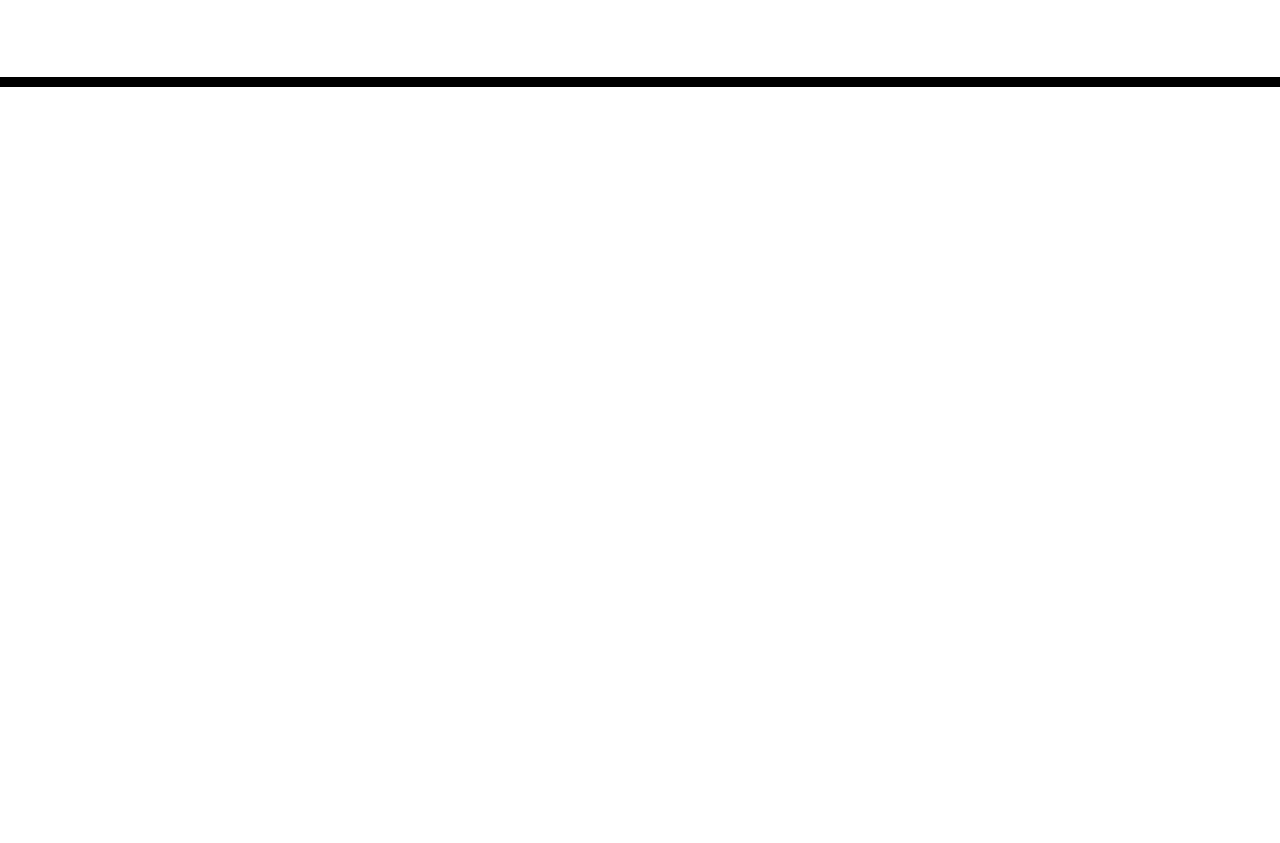
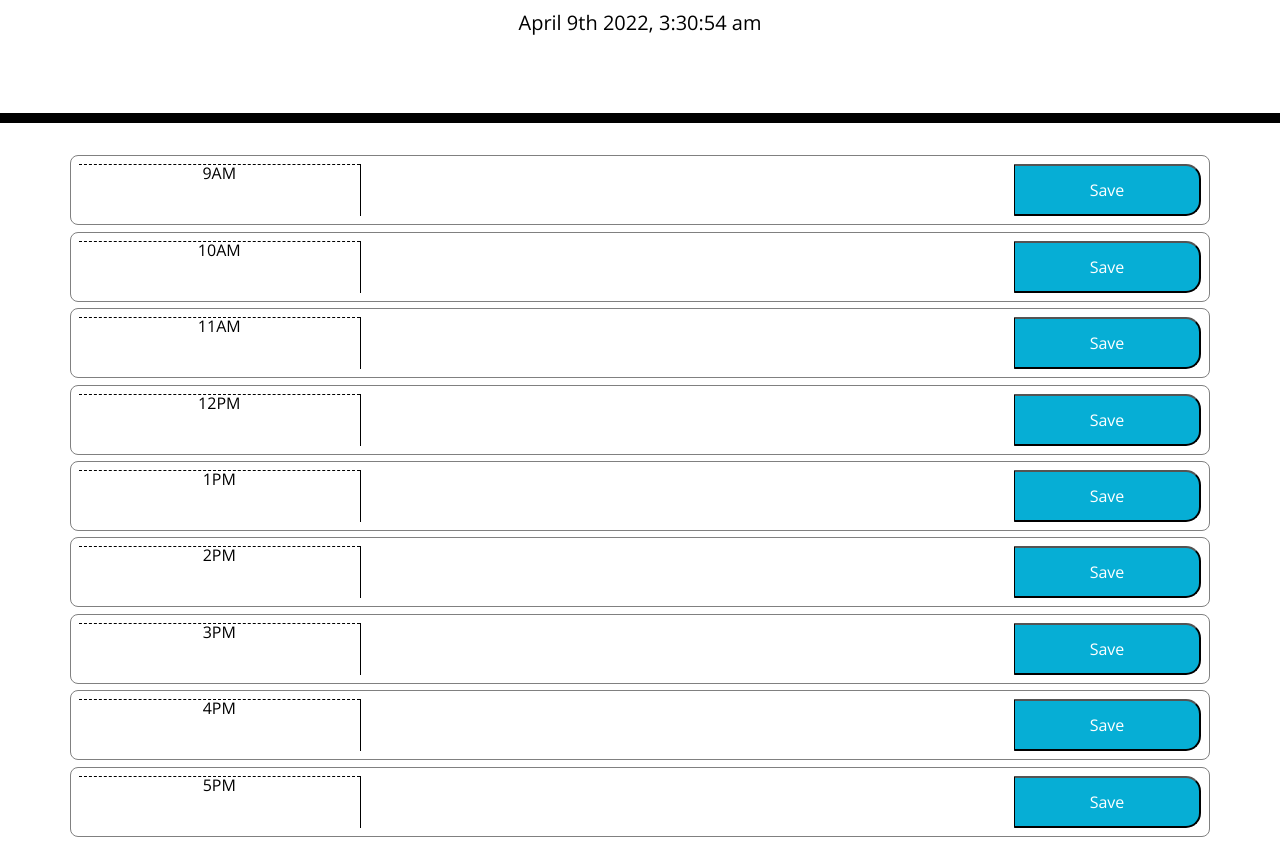
Before and after one commit to olivialammam/super-disco, a plain HTML site: page index.html in a window 1280 px wide. Shown: the part 181-1024 px from the top of the page. Before the commit the page ends 800 px from the top, so only its background shows below. Drawn offline with nearby package versions, Linux system fonts and the light colour scheme.

Commit message:
added rows

```diff
--- a/index.html
+++ b/index.html
@@ -30,9 +30,55 @@
     </header>
     <div class="container">
       <!-- Timeblocks go here -->
+      <div class="row time-block" id="9am">
+        <span class="hour col-3" id="9"> 9AM</span>
+        <textarea class="description col-7"></textarea>
+        <button class="saveBtn col-2">Save</button>
+      </div>
+      <div class="row time-block">
+        <span class="hour col-3" id="10"> 10AM</span>
+        <textarea class="description col-7"></textarea>
+        <button class="saveBtn col-2">Save</button>
+      </div>
+      <div class="row time-block">
+        <span class="hour col-3" id="11"> 11AM</span>
+        <textarea class="description col-7"></textarea>
+        <button class="saveBtn col-2">Save</button>
+      </div>
+      <div class="row time-block">
+        <span class="hour col-3" id="12"> 12PM</span>
+        <textarea class="description col-7"></textarea>
+        <button class="saveBtn col-2">Save</button>
+      </div>
+      <div class="row time-block">
+        <span class="hour col-3" id="1"> 1PM</span>
+        <textarea class="description col-7"></textarea>
+        <button class="saveBtn col-2">Save</button>
+      </div>
+      <div class="row time-block">
+        <span class="hour col-3" id="2"> 2PM</span>
+        <textarea class="description col-7"></textarea>
+        <button class="saveBtn col-2">Save</button>
+      </div>
+      <div class="row time-block">
+        <span class="hour col-3" id="3"> 3PM</span>
+        <textarea class="description col-7"></textarea>
+        <button class="saveBtn col-2">Save</button>
+      </div>
+      <div class="row time-block">
+        <span class="hour col-3" id="4"> 4PM</span>
+        <textarea class="description col-7"></textarea>
+        <button class="saveBtn col-2">Save</button>
+      </div>
+      <div class="row time-block">
+        <span class="hour col-3" id="5"> 5PM</span>
+        <textarea class="description col-7"></textarea>
+        <button class="saveBtn col-2">Save</button>
+      </div>
     </div>
 
     <script src="https://code.jquery.com/jquery-3.4.1.min.js"></script>
     <script src="https://cdnjs.cloudflare.com/ajax/libs/moment.js/2.24.0/moment.min.js"></script>
+    <script src="script.js"></script>
   </body>
 </html>
--- /dev/null
+++ b/script.js
@@ -0,0 +1,16 @@
+console.log(moment().format('MMMM Do YYYY'));
+
+// #- id
+// . - class
+
+$('#currentDay').text(moment().format('MMMM Do YYYY, h:mm:ss a'));
+
+$(".saveBtn").click(function () {
+    //grab the hout on click of the button
+    console.log($(this));
+    var timeStamp = $(this).parent().find('.hour').attr("id");
+    var value = $(this).parent().find('.description').val();
+    //saves it to the localstorage
+    localStorage.setItem(timeStamp, value);
+
+});
--- a/style.css
+++ b/style.css
@@ -31,9 +31,10 @@ textarea{
 }
 
 .row {
-  white-space: pre-wrap;
-  height: 80px;
-  border-top: 1px solid white;;
+  padding: 0.5em;
+  margin-bottom: 0.4em;
+  border: 1px solid gray;
+  border-radius: 0.5em;
 }
 
 .hour {
```
